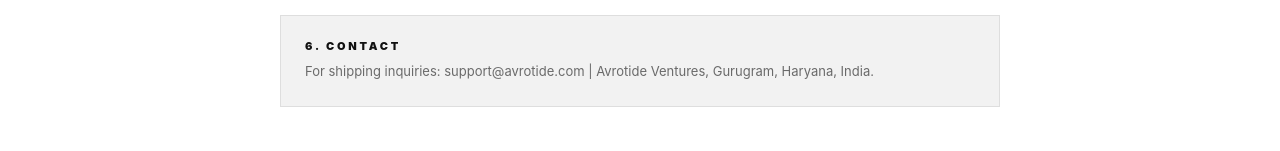
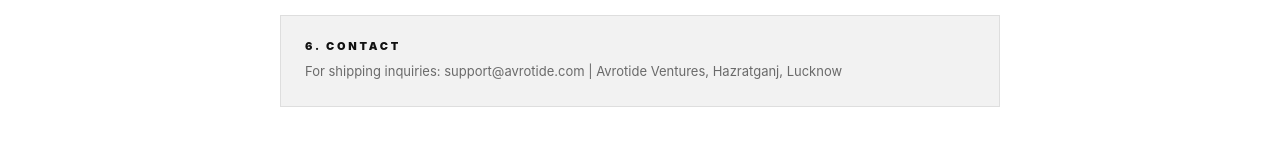
Before and after one commit to devendr2025a/ecommerce-platform, a React (Vite) app in the folder frontend/: page /shipping in a window 1280 px wide. Shown: the part 996-1147 px from the top of the page. Built offline with nearby package versions, Linux system fonts and the light colour scheme; no server answers.

Commit message:
Update Shipping.jsx
 Hazratganj, Lucknow

```diff
--- a/frontend/src/pages/Shipping.jsx
+++ b/frontend/src/pages/Shipping.jsx
@@ -6,7 +6,7 @@ const SECTIONS = [
   { id: 3, title: 'Shipping Charges', content: 'Shipping fees are calculated at checkout based on weight and destination. Orders above ₹1999 qualify for free standard shipping.' },
   { id: 4, title: 'Delays', content: 'Occasional delays may occur due to courier constraints, extreme weather, or peak sale seasons. We will notify you in such cases.' },
   { id: 5, title: 'Order Tracking', content: 'Once dispatched, a tracking number will be sent to your registered email and phone number within 24 hours.' },
-  { id: 6, title: 'Contact', content: 'For shipping inquiries: support@avrotide.com | Avrotide Ventures, Gurugram, Haryana, India.' },
+  { id: 6, title: 'Contact', content: 'For shipping inquiries: support@avrotide.com | Avrotide Ventures,  Hazratganj, Lucknow' },
 ];
 
 export default function Shipping() {
```
